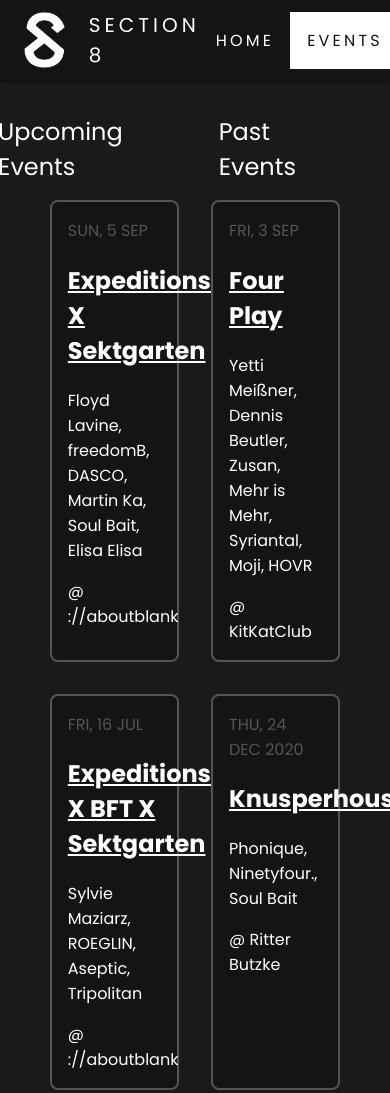
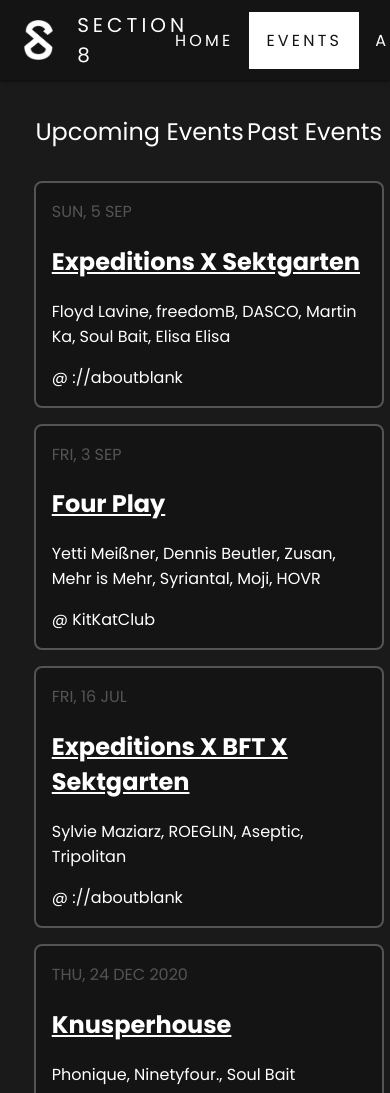
Before and after one commit to irrelevation/CodeAcademyBerlin, a plain HTML site: page Module 1/Project 1/events.html in a window 390 px wide. Shown: the top 1093 px of the page. Drawn offline with Linux system fonts and the light colour scheme.

Commit message:
made artist page responsive

```diff
--- a/Module 1/Project 1/style.css
+++ b/Module 1/Project 1/style.css
@@ -7,8 +7,8 @@
 }
 
 body {
-  padding: 0px;
-  margin: 0px;
+  padding: 0;
+  margin: 0;
   background-color: hsl(0, 0%, 10%);
   color: white;
   font-family: Poppins, sans-serif;
@@ -45,7 +45,7 @@
 }
 
 .logo-img {
-  height: 56px;
+  height: 50%;
   margin-right: 24px;
 }
 
@@ -131,13 +131,18 @@
 
 /* Events Page */
 
+main.events {
+  margin-left: auto;
+  margin-right: auto;
+}
+
 main.events nav {
   display: flex;
-  justify-content: center;
+  justify-content: space-around;
+  margin-bottom: 2rem;
 }
 
 main.events nav a {
-  margin-right: 6rem;
   text-decoration: none;
   font-size: 1.5rem;
 }
@@ -146,27 +151,23 @@
   text-decoration: underline;
 }
 
-main.events img {
+/* main.events img {
   width: 256px;
-}
+} */
 
 .event {
-  margin: 16px;
+  padding: 16px;
   background-color: hsl(0, 0%, 8%);
   border: 2px solid hsl(0, 0%, 33%);
-  width: 30vw;
-  padding: 16px;
+  min-width: 200px;
   border-radius: 0.5rem;
   flex-grow: 1;
-}
-
-.event-info {
-  margin: 0;
 }
 
 .event-container {
   display: flex;
   flex-wrap: wrap;
+  gap: 16px;
 }
 
 .events {
@@ -196,21 +197,22 @@
   display: flex;
   flex-direction: row;
   flex-wrap: wrap;
-  justify-content: flex-start;
+  justify-content: center;
   align-items: center;
   gap: 2rem;
-  max-width: 1000px;
+  max-width: 1300px;
 }
 
-.artist-image img {
-  width: 256px;
+img {
+  display: block;
+  max-width: 100%;
 }
 
 .artist {
   position: relative;
   overflow: hidden;
-  height: 256px;
   box-shadow: 4px black;
+  flex: 0 1 400px;
 }
 
 .artist-info {
@@ -225,7 +227,6 @@
   bottom: 0;
   right: 0;
   z-index: 1;
-  text-align: right;
   background-color: hsl(0, 0%, 8%, 70%);
   width: 100%;
   transition: top 1s;
@@ -240,10 +241,6 @@
   margin: 0 0 0.3rem 0;
   line-height: 1em;
   font-size: 1.25rem;
-}
-
-.artist-info p {
-  margin: 0;
 }
 
 .artist-links {
```
